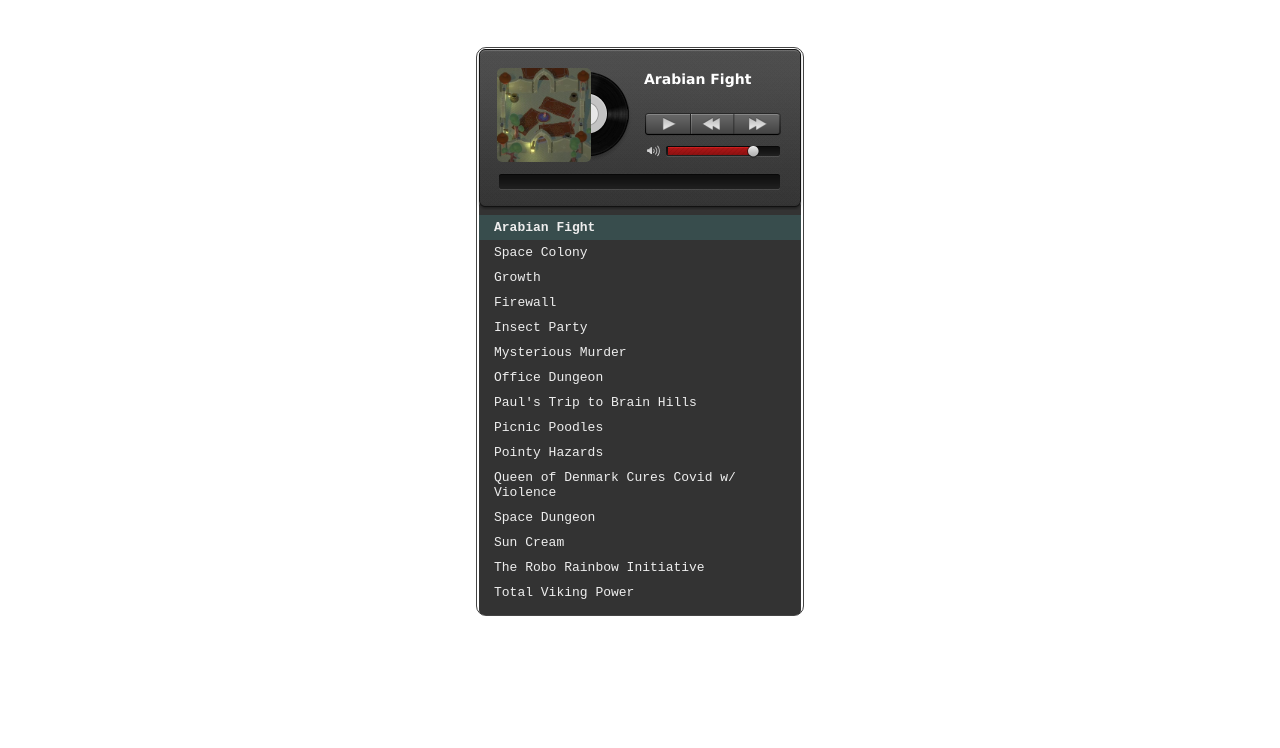
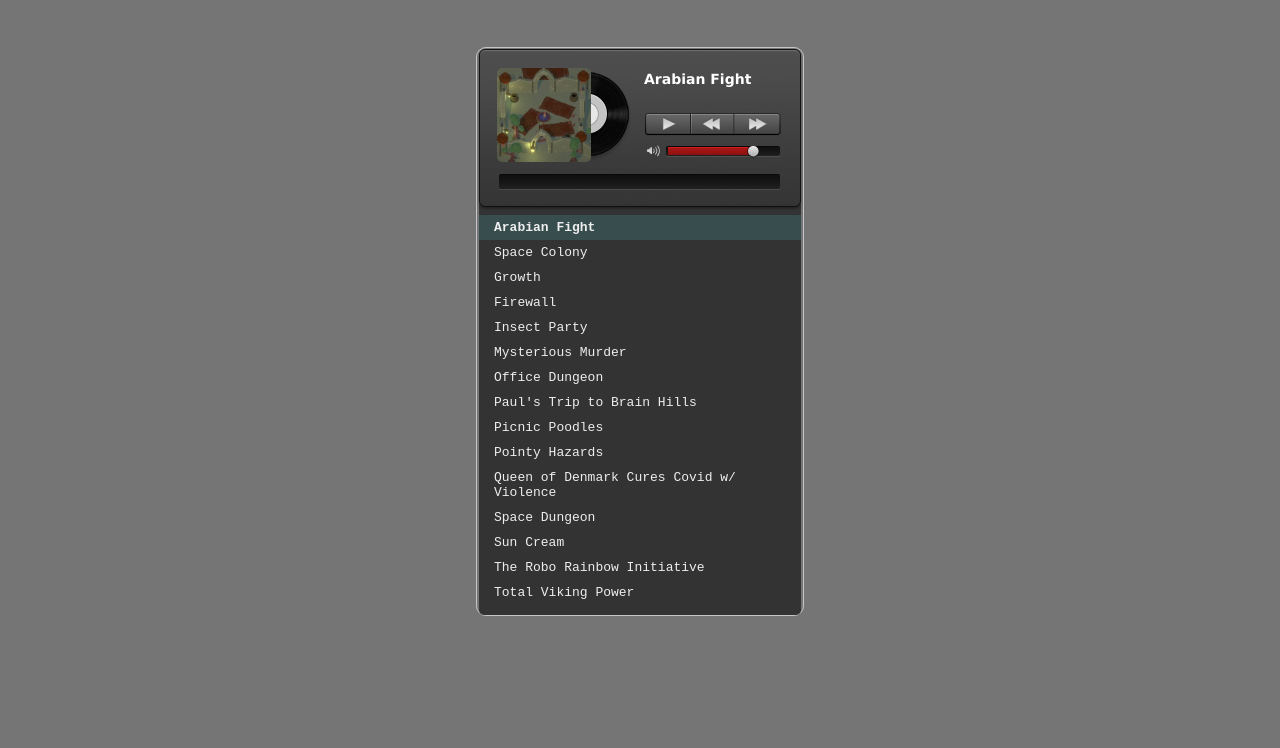
Before and after one commit to qrwtey/some-game-jams, a plain HTML site: page index.html in a window 1280 px wide. Shown: the part 52-800 px from the top of the page. Drawn offline with nearby package versions, Linux system fonts and the light colour scheme.

Commit message:
update color

```diff
--- a/css/styles.css
+++ b/css/styles.css
@@ -11,7 +11,7 @@ This stylesheet and the associated (x)html may be modified in any way to fit you
 }
 body {
     background-color: #aaa;
-    background-color: rgb(255, 255, 255);
+    background-color: rgb(117, 117, 117);
 }
 header {
     background-color:rgba(33, 33, 33, 0.9);
@@ -37,7 +37,7 @@ header a, a:visited {
 .example {
     margin: 50px auto 0;
     width: max-content;
-    border: 1px solid #444444;
+    border: 1px solid #c6c6c6;
     border-radius: 10px;
 }
 .player {
```
